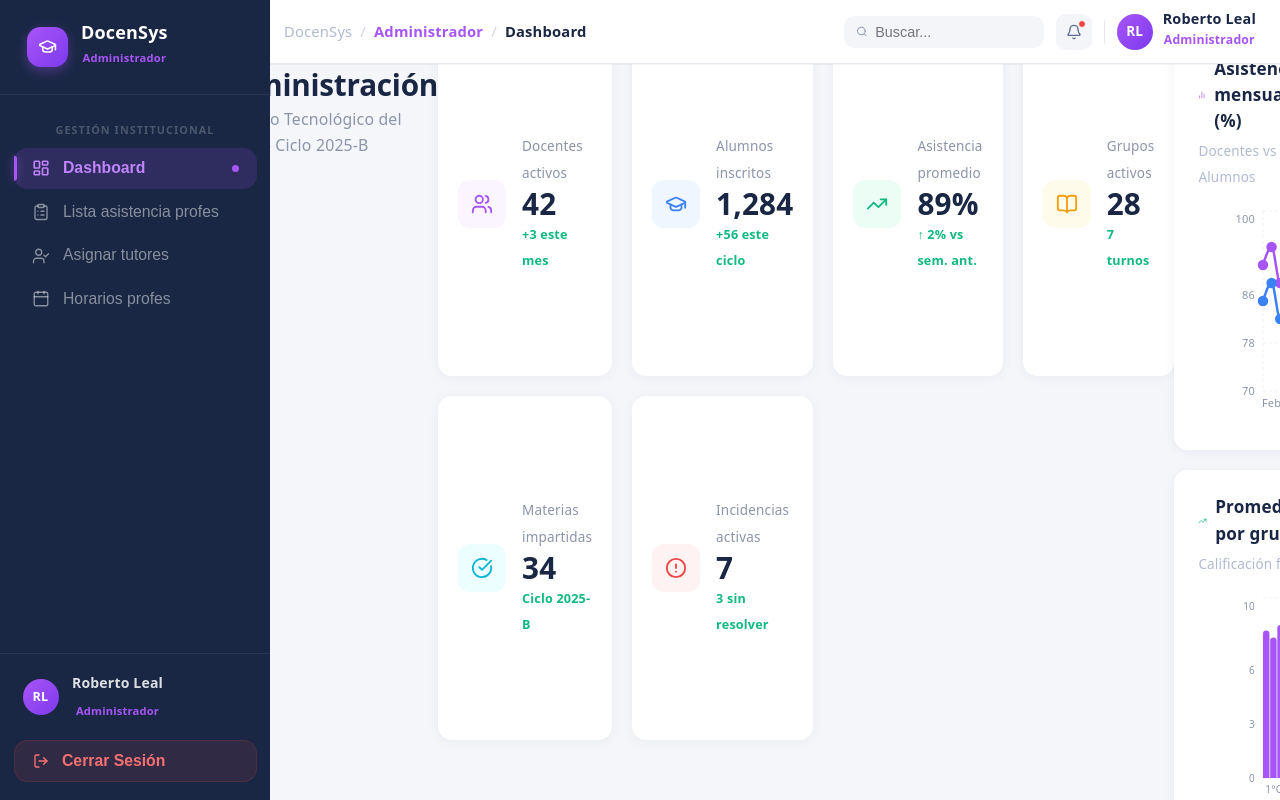
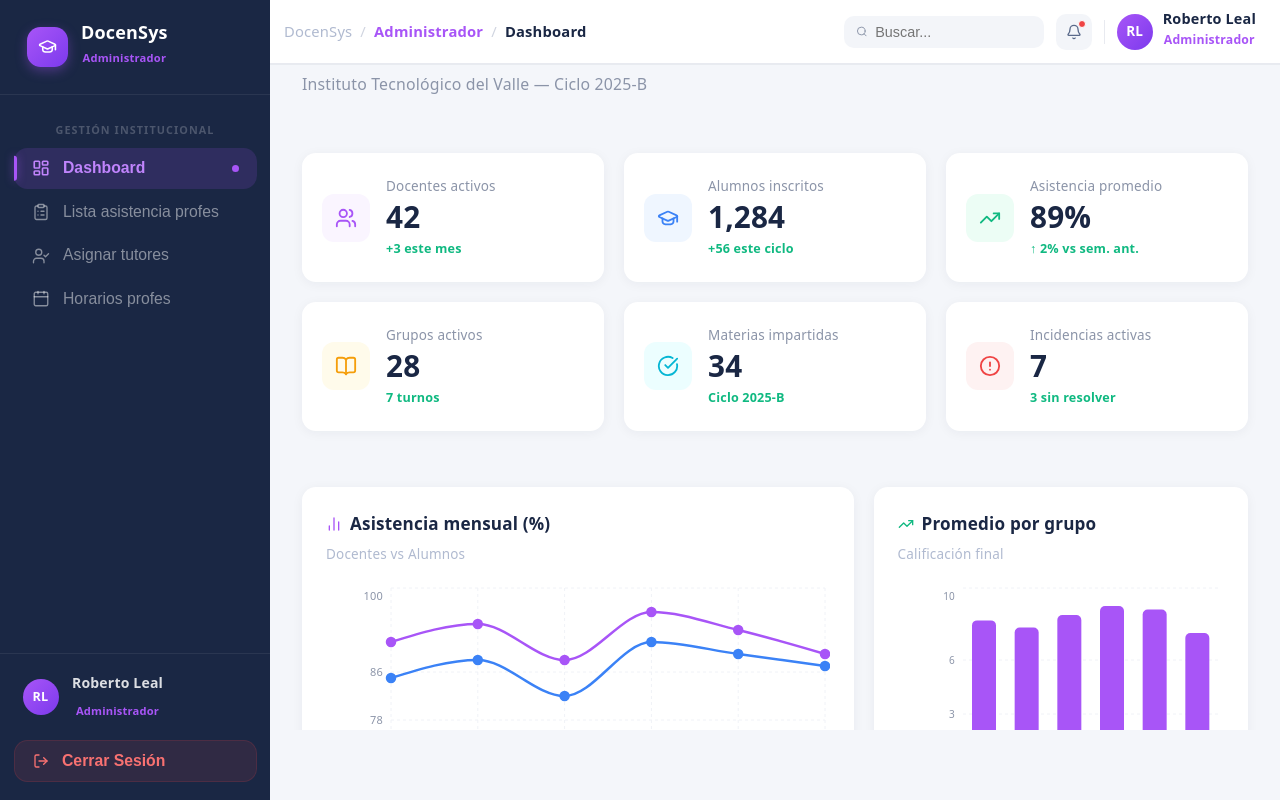
Before and after one commit to Digimeru/Proyecto-estadia, a React (Vite) app in the folder Frontend/SIGEA-PP/: page /admin in a window 1280 px wide. Built offline with nearby package versions, Linux system fonts and the light colour scheme.

Commit message:
Ajuste en las interfaces de admin y docente
Se hicieron cambios ya que había algunos errores en las interfaces lo que provocaba que los elementos no estuvieran bien acomodados

```diff
--- a/Frontend/SIGEA-PP/src/pages/Admin/DashboardAdmin.css
+++ b/Frontend/SIGEA-PP/src/pages/Admin/DashboardAdmin.css
@@ -2,7 +2,8 @@
 .admin-container {
     position: fixed;
     inset: 0;
-    display: flex;
+    display: flex !important;
+    flex-direction: row !important;
     width: 100vw;
     height: 100vh;
     background-color: #f4f6fa;
@@ -10,7 +11,7 @@
 }
 
 /* --- BARRA LATERAL (SIDEBAR) --- */
-.sidebar {
+.admin-container .sidebar {
     width: 260px;
     background-color: #14192d;
     color: #8b94a8;
@@ -20,12 +21,12 @@
     flex-shrink: 0;
 }
 
-.sidebar-logo {
+.admin-container .sidebar-logo {
     padding: 24px;
     border-bottom: 1px solid rgba(255, 255, 255, 0.05);
 }
 
-.sidebar-logo h1 {
+.admin-container .sidebar-logo h1 {
     color: white;
     margin: 0;
     font-size: 1.35rem;
@@ -35,14 +36,14 @@
     gap: 8px;
 }
 
-.logo-badge {
+.admin-container .logo-badge {
     background-color: #6366f1;
     padding: 6px 10px;
     border-radius: 8px;
     font-size: 1rem;
 }
 
-.sidebar-logo span {
+.admin-container .sidebar-logo span {
     color: #6366f1;
     font-size: 0.75rem;
     font-weight: 700;
@@ -51,11 +52,11 @@
     margin-top: -4px;
 }
 
-.sidebar-menu {
+.admin-container .sidebar-menu {
     padding: 16px 12px;
 }
 
-.menu-title {
+.admin-container .menu-title {
     font-size: 0.68rem;
     font-weight: 700;
     color: #4a5a7a;
@@ -65,7 +66,7 @@
     margin-bottom: 12px;
 }
 
-.menu-item {
+.admin-container .menu-item {
     display: flex;
     align-items: center;
     gap: 12px;
@@ -78,29 +79,29 @@
     transition: background 0.2s;
 }
 
-.menu-item:hover {
+.admin-container .menu-item:hover {
     background-color: rgba(255, 255, 255, 0.03);
 }
 
-.menu-item.active {
+.admin-container .menu-item.active {
     background-color: #4f46e5;
     color: white;
     font-weight: 600;
 }
 
-.sidebar-footer {
+.admin-container .sidebar-footer {
     padding: 20px;
     border-top: 1px solid rgba(255, 255, 255, 0.05);
 }
 
-.user-profile {
+.admin-container .user-profile {
     display: flex;
     align-items: center;
     gap: 12px;
     margin-bottom: 16px;
 }
 
-.avatar {
+.admin-container .avatar {
     width: 36px;
     height: 36px;
     border-radius: 50%;
@@ -113,7 +114,7 @@
     font-size: 0.85rem;
 }
 
-.logout-btn {
+.admin-container .logout-btn {
     display: flex;
     align-items: center;
     gap: 8px;
@@ -126,22 +127,26 @@
     transition: background 0.2s;
 }
 
-.logout-btn:hover {
+.admin-container .logout-btn:hover {
     background-color: rgba(239, 68, 68, 0.08);
 }
 
 /* --- ÁREA PRINCIPAL DE CONTENIDO --- */
-.main-content {
+.admin-container .main-content {
     flex: 1;
-    display: flex;
-    flex-direction: column;
+    height: 100vh !important;
+    max-height: 100vh !important;
+    display: flex !important;
+    flex-direction: column !important;
+    justify-content: flex-start !important; /* 🛡️ ANCLA EL CONTENIDO AL TECHO */
+    overflow: hidden !important;
     overflow-x: hidden;
     margin-left: 15rem;
     width: calc(100vw - 15rem);
 }
 
 /* BARRA SUPERIOR (TOPBAR) */
-.topbar {
+.admin-container .topbar {
     height: 70px;
     background-color: white;
     border-bottom: 1px solid #e2e8f0;
@@ -152,35 +157,35 @@
     flex-shrink: 0;
 }
 
-.breadcrumbs {
+.admin-container .breadcrumbs {
     font-size: 0.85rem;
     color: #8b94a8;
     font-weight: 500;
 }
 
-.breadcrumbs .current {
+.admin-container .breadcrumbs .current {
     color: #4f46e5;
     font-weight: 600;
 }
 
-.topbar-actions {
+.admin-container .topbar-actions {
     display: flex;
     align-items: center;
     gap: 20px;
 }
 
-.search-container {
+.admin-container .search-container {
     position: relative;
     display: flex;
     align-items: center;
 }
 
-.search-icon {
+.admin-container .search-icon {
     position: absolute;
     left: 12px;
 }
 
-.search-input {
+.admin-container .search-input {
     padding: 8px 12px 8px 36px;
     border: 1px solid #e2e8f0;
     border-radius: 8px;
@@ -190,12 +195,12 @@
     outline: none;
 }
 
-.notification-bell {
+.admin-container .notification-bell {
     position: relative;
     cursor: pointer;
 }
 
-.bell-badge {
+.admin-container .bell-badge {
     position: absolute;
     top: -2px;
     right: -2px;
@@ -205,7 +210,7 @@
     border-radius: 50%;
 }
 
-.topbar-avatar {
+.admin-container .topbar-avatar {
     width: 32px;
     height: 32px;
     border-radius: 50%;
@@ -219,40 +224,55 @@
 }
 
 /* CUERPO INTERNO DEL DASHBOARD */
-.dashboard-body {
-    padding: 5rem 32px 32px;
-    overflow-y: auto;
-    flex: 1;
+.admin-container .dashboard-body {
+    flex: 1 !important;
+    min-height: 0 !important;
+    overflow-y: auto !important;
+    display: flex !important;
+    flex-direction: column !important;
+    justify-content: flex-start !important; /* 🛡️ OBLIGA A QUE EL SCROLL EMPIECE EN EL TÍTULO */
+    align-items: stretch !important;
+    gap: 28px !important;
+    padding: 32px;
     box-sizing: border-box;
+    height: calc(100vh - 70px) !important;
+    max-height: calc(100vh - 70px) !important;
 }
 
-.dashboard-header {
+.admin-container .dashboard-header,
+.admin-container .kpi-grid,
+.admin-container .charts-row,
+.admin-container .activity-panel {
+    flex-shrink: 0 !important; /* Obliga a los elementos a mantener su tamaño original de Figma */
+}
+
+.admin-container .dashboard-header {
     margin-bottom: 28px;
     text-align: left;
 }
 
-.dashboard-header h2 {
+.admin-container .dashboard-header h2 {
     color: #1a2744;
     margin: 0 0 4px 0;
     font-size: 1.65rem;
     font-weight: 700;
 }
 
-.dashboard-header p {
+.admin-container .dashboard-header p {
     color: #8b94a8;
     font-size: 0.88rem;
     margin: 0;
 }
 
 /* Cuadrícula de tarjetas KPI */
-.kpi-grid {
-    display: grid;
-    grid-template-columns: repeat(auto-fit, minmax(240px, 1fr));
-    gap: 20px;
+.admin-container .kpi-grid {
+    display: grid !important;
+    grid-template-columns: repeat(auto-fit, minmax(240px, 1fr)) !important;
+    gap: 20px !important;
     margin-bottom: 28px;
 }
 
-.kpi-card {
+.admin-container .kpi-card {
     background-color: white;
     box-shadow: 0 2px 12px rgba(26, 39, 68, 0.05);
     border-radius: 14px;
@@ -263,7 +283,7 @@
     text-align: left;
 }
 
-.kpi-icon-wrapper {
+.admin-container .kpi-icon-wrapper {
     width: 48px;
     height: 48px;
     border-radius: 12px;
@@ -273,14 +293,14 @@
     flex-shrink: 0;
 }
 
-.kpi-info p:first-child {
+.admin-container .kpi-info p:first-child {
     color: #8b94a8;
     font-size: 0.75rem;
     margin: 0 0 2px 0;
     font-weight: 500;
 }
 
-.kpi-info h4 {
+.admin-container .kpi-info h4 {
     color: #1a2744;
     font-size: 1.65rem;
     font-weight: 800;
@@ -288,7 +308,7 @@
     margin: 0 0 2px 0;
 }
 
-.kpi-info p:last-child {
+.admin-container .kpi-info p:last-child {
     color: #10b981;
     font-size: 0.7rem;
     margin: 0;
@@ -296,15 +316,16 @@
 }
 
 /* Sección de Gráficos en Paralelo */
-.charts-row {
-    display: flex;
+.admin-container .charts-row {
+    display: flex !important;
+    flex-direction: row !important;
+    flex-wrap: wrap !important;
     gap: 20px;
-    flex-wrap: wrap;
     margin-bottom: 28px;
     text-align: left;
 }
 
-.chart-card-large {
+.admin-container .chart-card-large {
     background-color: white;
     box-shadow: 0 2px 12px rgba(26, 39, 68, 0.05);
     border-radius: 14px;
@@ -313,7 +334,7 @@
     box-sizing: border-box;
 }
 
-.chart-card-small {
+.admin-container .chart-card-small {
     background-color: white;
     box-shadow: 0 2px 12px rgba(26, 39, 68, 0.05);
     border-radius: 14px;
@@ -322,28 +343,28 @@
     box-sizing: border-box;
 }
 
-.chart-title-wrapper {
+.admin-container .chart-title-wrapper {
     display: flex;
     align-items: center;
     gap: 8px;
     margin-bottom: 4px;
 }
 
-.chart-title-wrapper h3 {
+.admin-container .chart-title-wrapper h3 {
     color: #1a2744;
     font-size: 0.95rem;
     margin: 0;
     font-weight: 700;
 }
 
-.chart-subtitle {
+.admin-container .chart-subtitle {
     color: #b0bad0;
     font-size: 0.75rem;
     margin: 0 0 16px 0;
 }
 
 /* Panel de Actividad Reciente */
-.activity-panel {
+.admin-container .activity-panel {
     background-color: white;
     box-shadow: 0 2px 12px rgba(26, 39, 68, 0.05);
     border-radius: 14px;
@@ -351,7 +372,7 @@
     text-align: left;
 }
 
-.activity-header {
+.admin-container .activity-header {
     padding: 18px 24px;
     display: flex;
     align-items: center;
@@ -359,19 +380,19 @@
     border-bottom: 1px solid #f0f2f7;
 }
 
-.activity-header h3 {
+.admin-container .activity-header h3 {
     color: #1a2744;
     font-size: 0.95rem;
     margin: 0;
     font-weight: 700;
 }
 
-.activity-list {
+.admin-container .activity-list {
     display: flex;
     flex-direction: column;
 }
 
-.activity-item {
+.admin-container .activity-item {
     display: flex;
     align-items: center;
     gap: 16px;
@@ -379,25 +400,25 @@
     border-bottom: 1px solid #f0f2f7;
 }
 
-.activity-item:last-child {
+.admin-container .activity-item:last-child {
     border-bottom: none;
 }
 
-.activity-dot {
+.admin-container .activity-dot {
     width: 8px;
     height: 8px;
     border-radius: 50%;
     flex-shrink: 0;
 }
 
-.activity-text {
+.admin-container .activity-text {
     color: #4a5a7a;
     font-size: 0.85rem;
     flex: 1;
     margin: 0;
 }
 
-.activity-time {
+.admin-container .activity-time {
     color: #b0bad0;
     font-size: 0.75rem;
     white-space: nowrap;
--- a/Frontend/SIGEA-PP/src/pages/Docente/DashboardDocente.css
+++ b/Frontend/SIGEA-PP/src/pages/Docente/DashboardDocente.css
@@ -177,7 +177,7 @@
 }
 
 /* --- Área principal --- */
-.main-content {
+.docente-container .main-content {
   flex: 1;
   display: flex;
   flex-direction: column;
@@ -289,7 +289,7 @@
 }
 
 /* --- Cuerpo del dashboard --- */
-.dashboard-body {
+.docente-container .dashboard-body {
   padding: 32px;
   overflow-y: auto;
   flex: 1;
```
